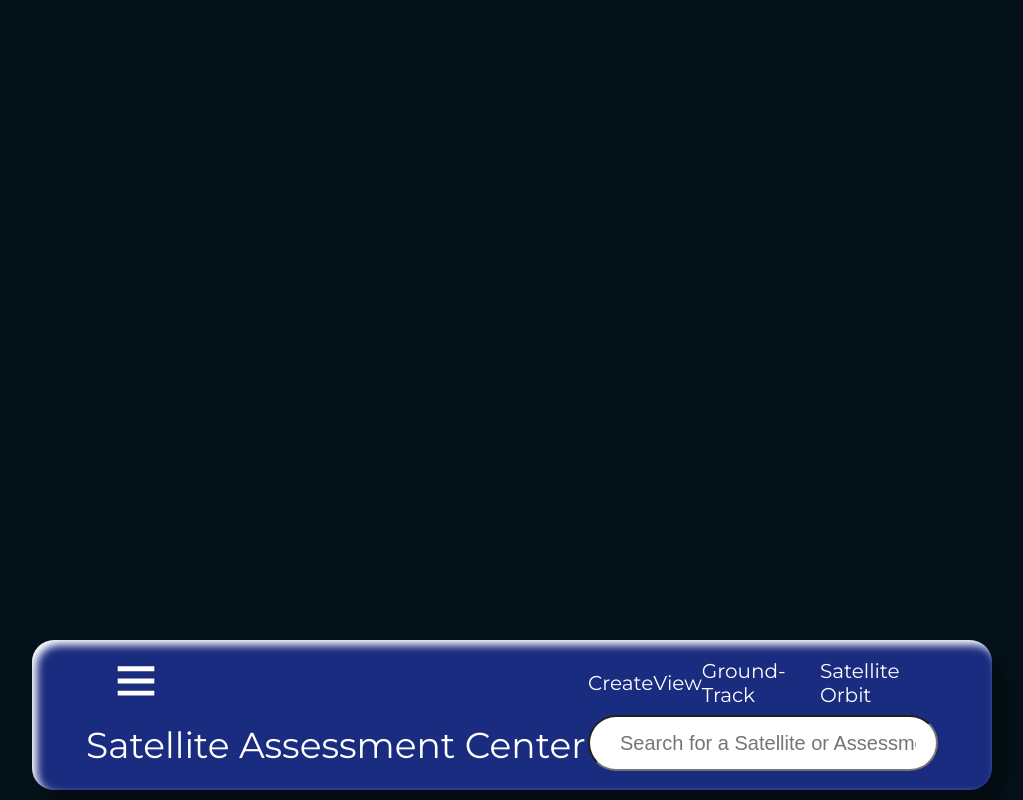
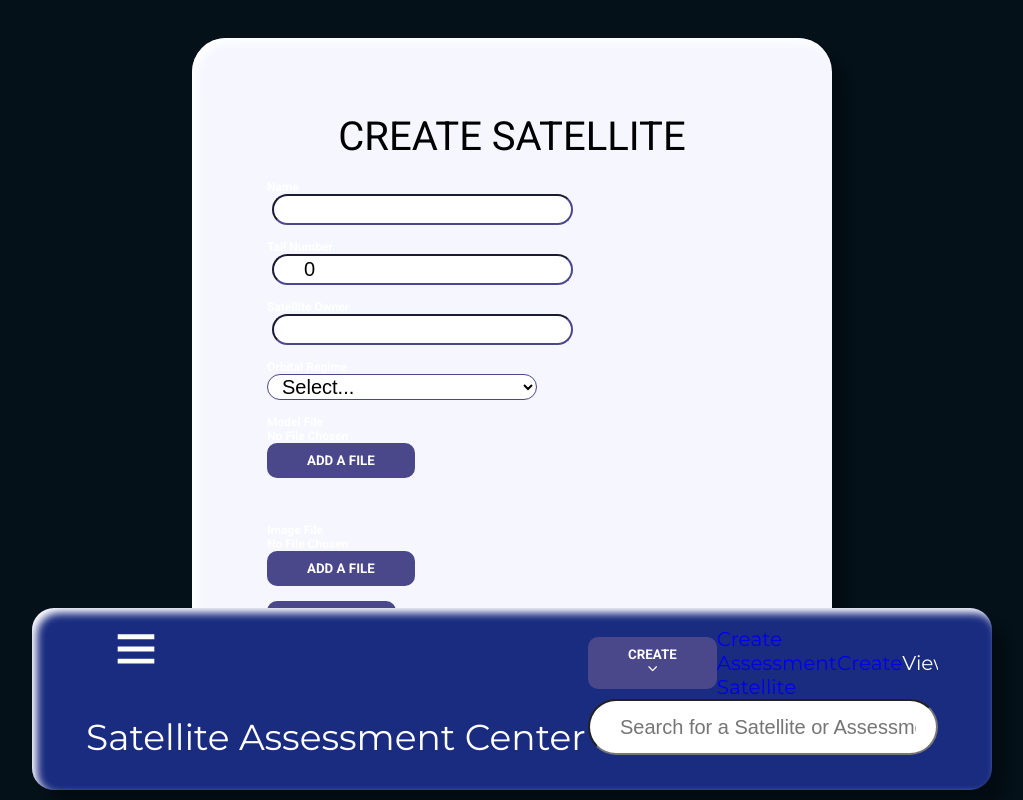
Before and after one commit to HamblinIs/satDB-sdi-capstone, a React (Create React App) app in the folder frontend/: page /MainPage in a window 1280 px wide. Shown: the whole page, without its empty margins (128-1151 px from the left). Built offline with nearby package versions, Linux system fonts and the light colour scheme; the HTML template or start-up script is replaced by a standard one.

Commit message:
full merge to main

```diff
--- a/frontend/src/Copied-satellite-tracker/package.json
+++ b/frontend/src/Copied-satellite-tracker/package.json
@@ -25,7 +25,7 @@
     "@babel/plugin-proposal-class-properties": "^7.12.13",
     "@babel/preset-react": "^7.12.13",
     "@types/react": "^16.14.4",
-    "babel-plugin-transform-class-properties": "^6.24.1",
+    "babel-plugin-transform-class-properties": "^6.18.0",
     "parcel-bundler": "^1.12.5"
   }
 }
--- a/frontend/src/components/NewNav/Nav.jsx
+++ b/frontend/src/components/NewNav/Nav.jsx
@@ -1,13 +1,47 @@
-import React from 'react'
+import React, { useState, useContext } from 'react';
 import './Nav.css'
+import { Link, useMatch, useResolvedPath, useNavigate } from 'react-router-dom';
+import { IoIosArrowDown, IoIosArrowUp, IoIosMenu } from "react-icons/io";
+// import styled from 'styled-components'
+
 import { TfiMenu } from "react-icons/tfi"
 
+// const DropdownContent = styled.div`
+//   display: ${props => (props.isOpen ? 'block' : 'none')};
+//   position: absolute;
+//   background-color: #f9f9f9;
+//   min-width: 160px;
+//   border: 1px solid black;
+//   z-index: 1;
+// `;
+
 export default function Nav() {
+  const [isOpen, setIsOpen] = useState(false);
+
+  const handleToggle = () => {
+    setIsOpen(!isOpen);
+  };
+
+  const handleMouseLeave = () => {
+    setIsOpen(false);
+  };
+
+  const handleLinkClick = () => {
+    setIsOpen(false);
+  };
+
+
   return (
     <div className='navbar'>
-      <TfiMenu className='hamburger' />
+      <TfiMenu className='hamburger'/>
       <div className='linkcontainer'>
-          <p>Create</p>
+            <button className='button3' onMouseOver={handleToggle} onMouseLeave={handleMouseLeave}>
+              Create {isOpen ? <IoIosArrowUp/> : <IoIosArrowDown/>}
+            </button>
+            <div isOpen={isOpen}>
+              <Link to="/CreateAssessment" onClick={handleLinkClick}>Create Assessment</Link>
+              <Link to="/CreateSatellite" onClick={handleLinkClick}>Create Satellite</Link>
+            </div>
           <p>View</p>
           <p>Ground-Track</p>
           <p>Satellite Orbit</p>
--- a/frontend/src/routes/MainPage.jsx
+++ b/frontend/src/routes/MainPage.jsx
@@ -1,11 +1,15 @@
 import React from 'react';
 import Nav  from '../components/NewNav/Nav';
 import Login from '../components/NewLogin/Login';
+import NewCreateSatellite from '../components/NewCreateSatellites/CreateNewSatellite';
+
 
 export default function MainPage() {
   return (
     <div>
       <Nav/>
+
+      <NewCreateSatellite/>
     </div>
   )
 }
```
Also changed, not shown: 1 other file (tests, documents, lock files or other folders).
